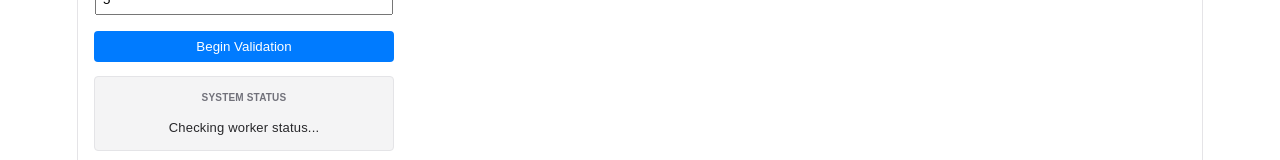
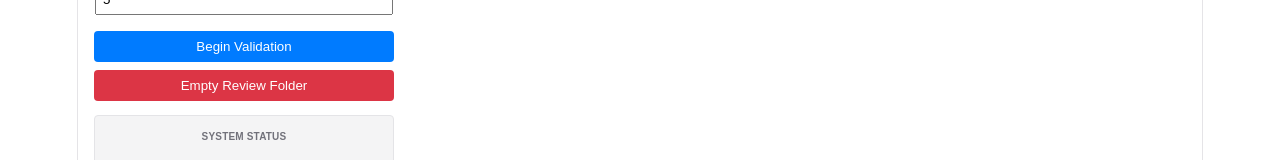
Before and after one commit to jlm-intel/ultimate-bookmark-manager, a React (Vite) app: page / in a window 1280 px wide. Shown: the part 203-363 px from the top of the page. Built offline with nearby package versions, Linux system fonts and the light colour scheme; no server answers.

Commit message:
Add ability to empty the review folder.

```diff
--- a/src/App.tsx
+++ b/src/App.tsx
@@ -122,6 +122,30 @@ function App() {
     });
   };
 
+  const handlePurgeBroken = () => {
+    const confirmed = window.confirm(
+      'Are you sure you want to permanently delete ALL bookmarks inside the "Broken Bookmarks Review" folder?'
+    );
+
+    if (!confirmed) return;
+
+    if (typeof chrome !== 'undefined' && chrome.runtime) {
+      setStatusMessage('Purging broken bookmarks folder...');
+      chrome.runtime.sendMessage(
+        { action: 'PURGE_BROKEN_BOOKMARKS' },
+        (response) => {
+          if (response && response.success) {
+            setStatusMessage(`Success: ${response.message}`);
+          } else {
+            setStatusMessage(
+              `Notice: ${response?.message || 'No action taken.'}`
+            );
+          }
+        }
+      );
+    }
+  };
+
   return (
     <div style={{ padding: '16px', width: '300px', fontFamily: 'sans-serif' }}>
       <h3>Bookmark Validator</h3>
@@ -192,6 +216,24 @@ function App() {
         {isWorkerRunning ? 'Worker Active...' : 'Begin Validation'}
       </button>
 
+      {/* NEW: Purge Review Folder Action Button Control */}
+      <button
+        onClick={handlePurgeBroken}
+        disabled={isWorkerRunning}
+        style={{
+          width: '100%',
+          padding: '8px',
+          marginTop: '8px',
+          backgroundColor: isWorkerRunning ? '#ccc' : '#dc3545',
+          color: 'white',
+          border: 'none',
+          borderRadius: '4px',
+          cursor: isWorkerRunning ? 'not-allowed' : 'pointer',
+        }}
+      >
+        Empty Review Folder
+      </button>
+
       {statusMessage && (
         <div
           style={{
```
Also changed, not shown: src/background.ts (+57 -0 lines).
